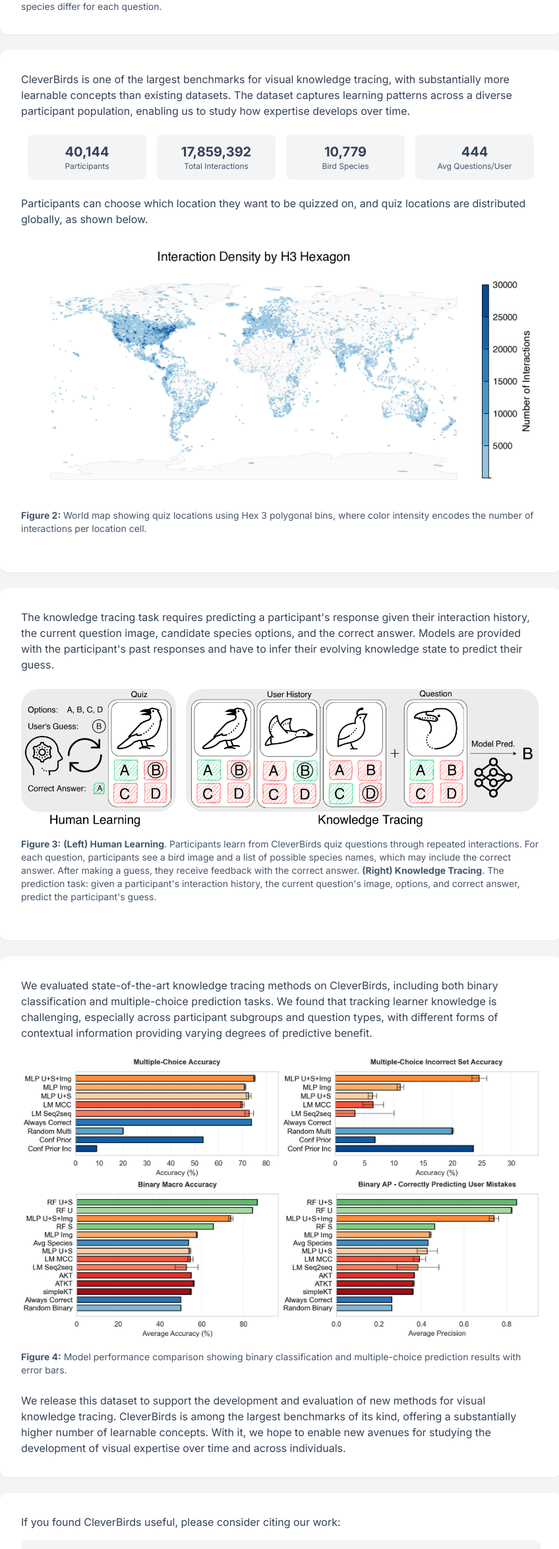
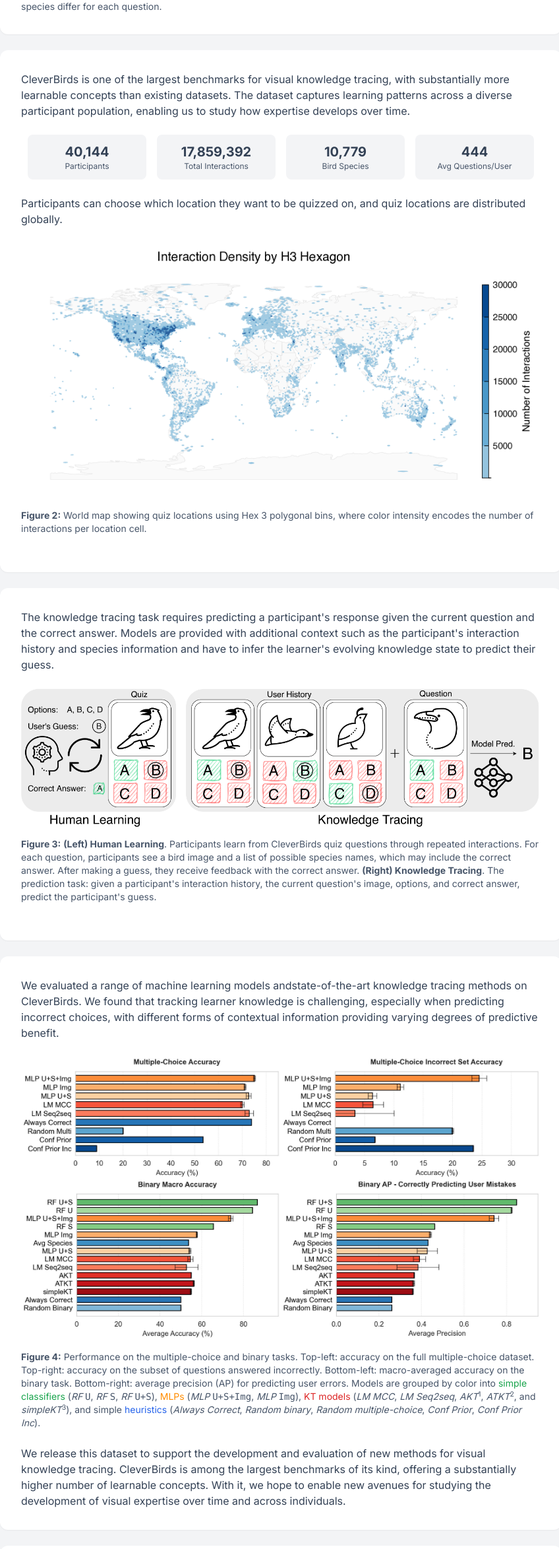
Before and after one commit to cleverbirds-benchmark/cleverbirds-benchmark.github.io, a Next.js app: page / in a window 1280 px wide. Shown: the part 1519-3866 px from the top of the page at 66% size, without its empty margins (214-1062 px from the left). Built offline with nearby package versions, Linux system fonts and the light colour scheme.

Commit message:
adapt text

```diff
--- a/app/page.js
+++ b/app/page.js
@@ -180,7 +180,7 @@ export default function Home() {
             </div>
 
             <div className="text-md font-regular text-slate-700 leading-relaxed mb-6">
-              Participants can choose which location they want to be quizzed on, and quiz locations are distributed globally, as shown below.
+              Participants can choose which location they want to be quizzed on, and quiz locations are distributed globally.
             </div>
 
             <div className="mt-6 mb-6">
@@ -208,7 +208,7 @@ export default function Home() {
 
           <div className="bg-white rounded-xl p-6 sm:p-8 shadow-sm">
             <div className="text-md font-regular text-slate-700 leading-relaxed mb-6">
-              The knowledge tracing task requires predicting a participant's response given their interaction history, the current question image, candidate species options, and the correct answer. Models are provided with the participant's past responses and have to infer their evolving knowledge state to predict their guess.
+              The knowledge tracing task requires predicting a participant's response given the current question and the correct answer. Models are provided with additional context such as the participant's interaction history and species information and have to infer the learner's evolving knowledge state to predict their guess.
             </div>
 
             <div className="mt-6 mb-6">
@@ -236,7 +236,7 @@ export default function Home() {
 
           <div className="bg-white rounded-xl p-6 sm:p-8 shadow-sm">
             <div className="text-md font-regular text-slate-700 leading-relaxed mb-6">
-              We evaluated state-of-the-art knowledge tracing methods on CleverBirds, including both binary classification and multiple-choice prediction tasks. We found that tracking learner knowledge is challenging, especially across participant subgroups and question types, with different forms of contextual information providing varying degrees of predictive benefit.
+              We evaluated a range of machine learning models andstate-of-the-art knowledge tracing methods on CleverBirds. We found that tracking learner knowledge is challenging, especially when predicting incorrect choices, with different forms of contextual information providing varying degrees of predictive benefit.
             </div>
 
             <div className="mt-6 mb-6">
@@ -251,7 +251,7 @@ export default function Home() {
                 />
               </div>
               <div className="text-sm text-slate-600 text-left mt-1">
-                <b>Figure 4:</b> Model performance comparison showing binary classification and multiple-choice prediction results with error bars.
+                <b>Figure 4:</b> Performance on the multiple-choice and binary tasks. Top-left: accuracy on the full multiple-choice dataset. Top-right: accuracy on the subset of questions answered incorrectly. Bottom-left: macro-averaged accuracy on the binary task. Bottom-right: average precision (AP) for predicting user errors. Models are grouped by color into <span style={{ color: '#16a34a' }}>simple classifiers</span> (<i>RF</i> <span className="font-mono">U</span>, <i>RF</i> <span className="font-mono">S</span>, <i>RF</i> <span className="font-mono">U+S</span>), <span style={{ color: '#ff8c00' }}>MLPs</span> (<i>MLP</i> <span className="font-mono">U+S+Img</span>, <i>MLP</i> <span className="font-mono">Img</span>), <span style={{ color: '#dc2626' }}>KT models</span> (<i>LM MCC</i>, <i>LM Seq2seq</i>, <i>AKT</i><sup>1</sup>, <i>ATKT</i><sup>2</sup>, and <i>simpleKT</i><sup>3</sup>), and simple <span style={{ color: '#2563eb' }}>heuristics</span> (<i>Always Correct</i>, <i>Random binary</i>, <i>Random multiple-choice</i>, <i>Conf Prior</i>, <i>Conf Prior Inc</i>).
               </div>
             </div>
 
```
